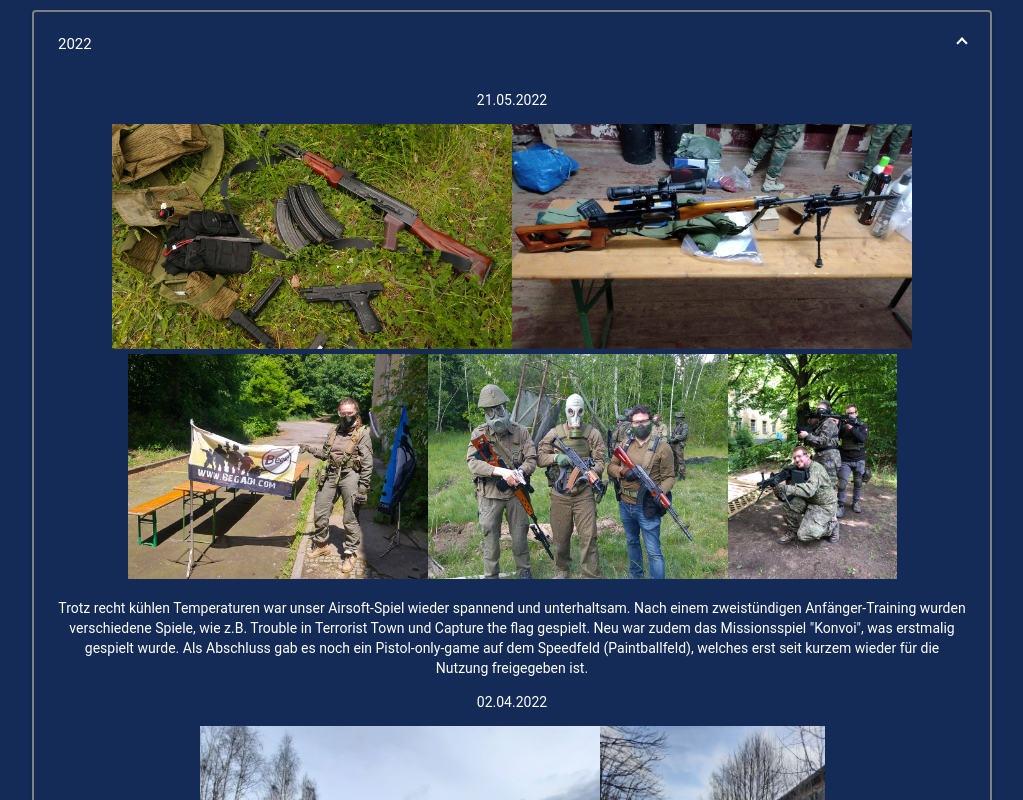
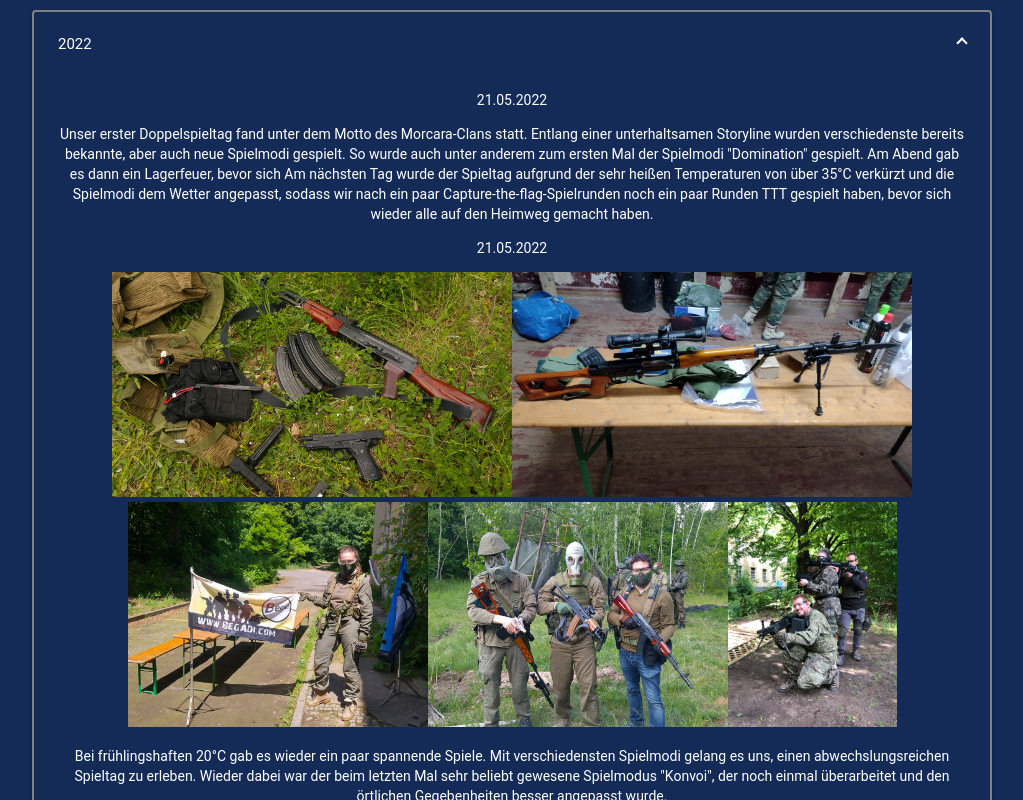
Before and after one commit to freizeit-team-dresden/airsoft, an Angular app: page /#/about-us in a window 1280 px wide. Shown: the part 1720-2520 px from the top of the page, without its empty margins (128-1151 px from the left). Built offline with nearby package versions, Linux system fonts and the light colour scheme.

Commit message:
Update about-us.component.html

```diff
--- a/src/app/about-us/about-us.component.html
+++ b/src/app/about-us/about-us.component.html
@@ -46,13 +46,19 @@
     </mat-expansion-panel-header>
 
     <p class="expansionPanelContent">21.05.2022</p>
+
+    <p class="expansionPanelContent">Unser erster Doppelspieltag fand unter dem Motto des Morcara-Clans statt.
+      Entlang einer unterhaltsamen Storyline wurden verschiedenste bereits bekannte, aber auch neue Spielmodi gespielt. So wurde auch unter anderem zum ersten Mal der Spielmodi "Domination" gespielt. Am Abend gab es dann ein Lagerfeuer, bevor sich
+      Am nächsten Tag wurde der Spieltag aufgrund der sehr heißen Temperaturen von über 35°C verkürzt und die Spielmodi dem Wetter angepasst, sodass wir nach ein paar Capture-the-flag-Spielrunden noch ein paar Runden TTT gespielt haben, bevor sich wieder alle auf den Heimweg gemacht haben.
+    </p>
+
+    <p class="expansionPanelContent">21.05.2022</p>
     <a href="assets/photos/220521/220521_3.jpg" target="_blank"><img src="assets/photos/220521/220521_3.jpg" class="photo" style="width: 400px; height: 225px;"/></a>
     <a href="assets/photos/220521/220521_5.jpg" target="_blank"><img src="assets/photos/220521/220521_5.jpg" class="photo" style="width: 400px; height: 225px;"/></a>
     <a href="assets/photos/220521/220521_1.jpg" target="_blank"><img src="assets/photos/220521/220521_1.jpg" class="photo" style="width: 300px; height: 225px;"/></a>
     <a href="assets/photos/220521/220521_2.jpg" target="_blank"><img src="assets/photos/220521/220521_2.jpg" class="photo" style="width: 300px; height: 225px;"/></a>
     <a href="assets/photos/220521/220521_4.JPG" target="_blank"><img src="assets/photos/220521/220521_4.JPG" class="photo" style="width: 169px; height: 225px;"/></a>
-    <p class="expansionPanelContent">Trotz recht kühlen Temperaturen war unser Airsoft-Spiel wieder spannend und unterhaltsam.
-    Nach einem zweistündigen Anfänger-Training wurden verschiedene Spiele, wie z.B. Trouble in Terrorist Town und Capture the flag gespielt. Neu war zudem das Missionsspiel "Konvoi", was erstmalig gespielt wurde. Als Abschluss gab es noch ein Pistol-only-game auf dem Speedfeld (Paintballfeld), welches erst seit kurzem wieder für die Nutzung freigegeben ist.
+    <p class="expansionPanelContent">Bei frühlingshaften 20°C gab es wieder ein paar spannende Spiele. Mit verschiedensten Spielmodi gelang es uns, einen abwechslungsreichen Spieltag zu erleben. Wieder dabei war der beim letzten Mal sehr beliebt gewesene Spielmodus "Konvoi", der noch einmal überarbeitet und den örtlichen Gegebenheiten besser angepasst wurde.
     </p>
 
     <p class="expansionPanelContent">02.04.2022</p>
```
